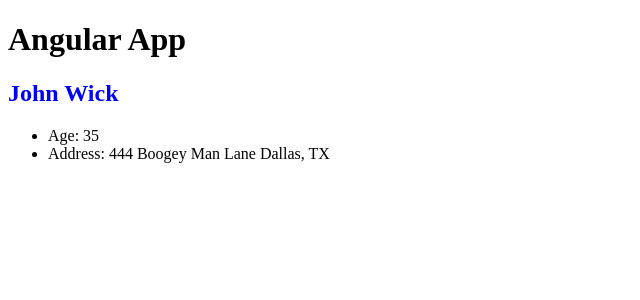
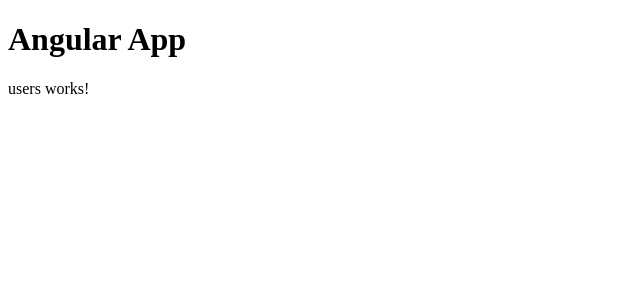
Before and after one commit to Sean-Char/Angular-Exploration, an Angular app: page / in a window 1280 px wide. Shown: the top 300 px of the page, without its empty margins (0-640 px from the left). Built offline with nearby package versions, Linux system fonts and the light colour scheme.

Commit message:
Generating Components & OnInit

```diff
--- a/src/app/app.component.html
+++ b/src/app/app.component.html
@@ -1,2 +1,2 @@
 <h1>Angular App</h1>
-<app-user></app-user>
+<app-users></app-users>
--- a/src/app/app.module.ts
+++ b/src/app/app.module.ts
@@ -3,11 +3,13 @@ import { NgModule } from '@angular/core';
 
 import { AppComponent } from './app.component';
 import { UserComponent } from './components/user/user.component';
+import { UsersComponent } from './components/users/users.component';
 
 @NgModule({
   declarations: [
     AppComponent,
-    UserComponent
+    UserComponent,
+    UsersComponent
   ],
   imports: [
     BrowserModule
--- a/src/app/components/user/user.component.ts
+++ b/src/app/components/user/user.component.ts
@@ -1,4 +1,4 @@
-import { Component } from '@angular/core';
+import { Component, OnInit } from '@angular/core';
 import { User } from '../../models/User';
 
 @Component({
@@ -7,12 +7,16 @@ import { User } from '../../models/User';
   styleUrls: ['./user.component.css']
 })
 
-export class UserComponent {
+export class UserComponent implements OnInit {
   // Properties
   user: User;
 
   // Methods
   constructor() {
+
+  }
+
+  ngOnInit() {
     this.user = {
       firstName: 'John',
       lastName: 'Wick',
@@ -24,4 +28,5 @@ export class UserComponent {
       }
     }
   }
+
 }
--- /dev/null
+++ b/src/app/components/users/users.component.html
@@ -0,0 +1,3 @@
+<p>
+  users works!
+</p>
--- /dev/null
+++ b/src/app/components/users/users.component.ts
@@ -0,0 +1,17 @@
+import { Component, OnInit } from '@angular/core';
+
+@Component({
+  selector: 'app-users',
+  templateUrl: './users.component.html',
+  styleUrls: ['./users.component.css']
+})
+export class UsersComponent implements OnInit {
+
+  constructor() { }
+
+  ngOnInit() {
+    console.log('init...');
+
+  }
+
+}
```
Also changed, not shown: src/app/components/users/users.component.css (added), 1 other file (tests, documents, lock files or other folders).
